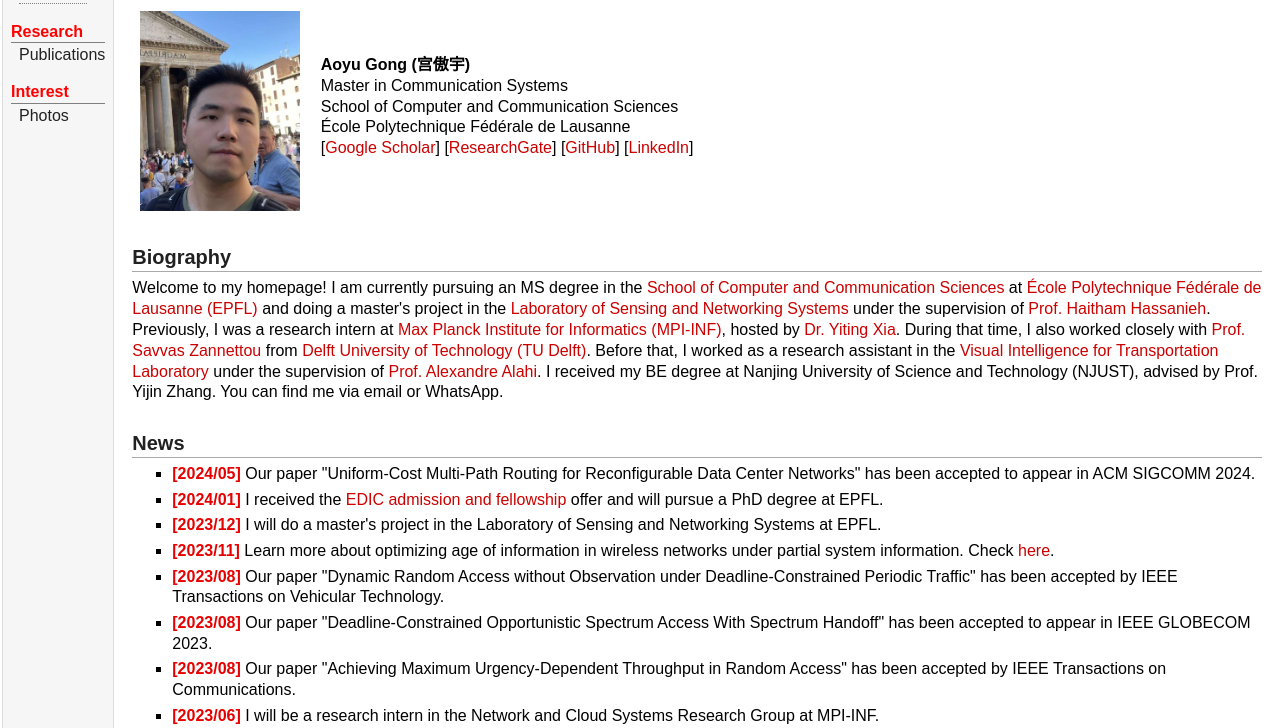
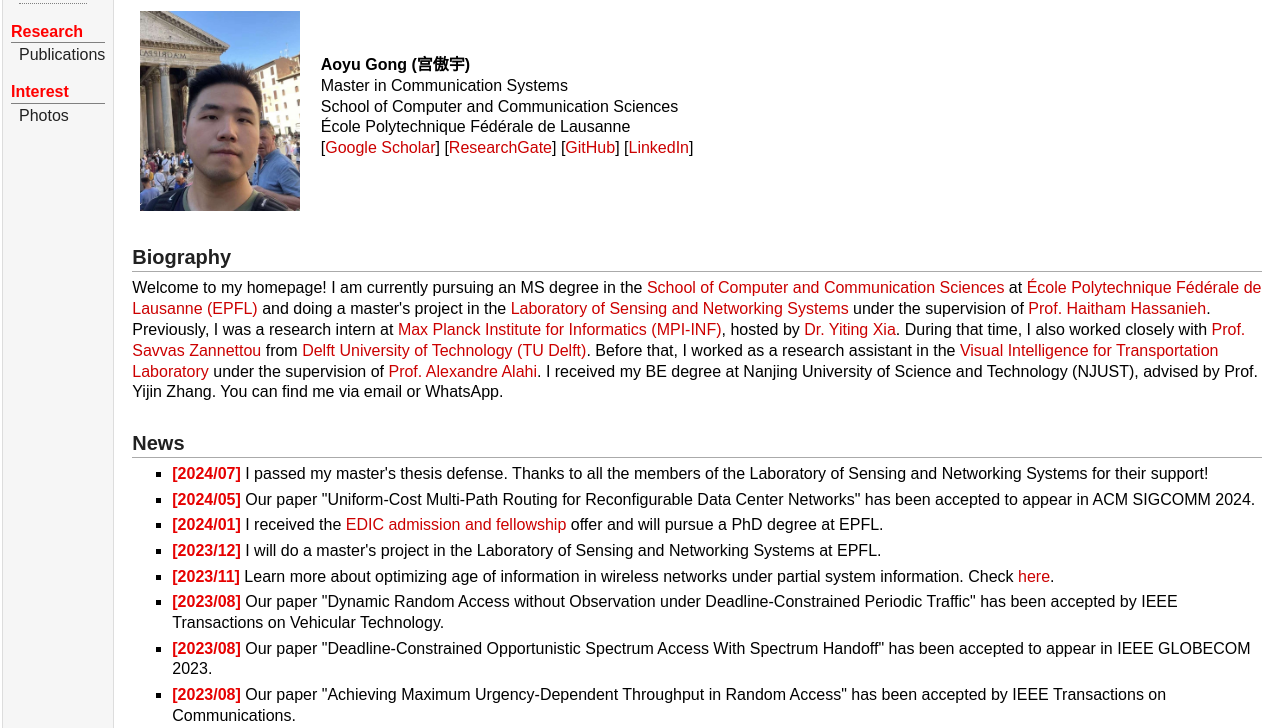
Before and after one commit to aygong/aygong.github.io, a plain HTML site: page index.html in a window 1280 px wide. Shown: the part 65-793 px from the top of the page. Drawn offline with Linux system fonts and the light colour scheme.

Commit message:
Update index.html

```diff
--- a/index.html
+++ b/index.html
@@ -43,6 +43,8 @@ School of Computer and Communication Sciences<br />
 <p>Welcome to my homepage! I am currently pursuing an MS degree in the <a href="https://www.epfl.ch/schools/ic/">School of Computer and Communication Sciences</a> at <a href="https://www.epfl.ch/en/">École Polytechnique Fédérale de Lausanne (EPFL)</a> and doing a master's project in the <a href="https://www.epfl.ch/labs/sens/">Laboratory of Sensing and Networking Systems</a> under the supervision of <a href="http://haitham.ece.illinois.edu/">Prof. Haitham Hassanieh</a>. Previously, I was a research intern at <a href="https://www.mpi-inf.mpg.de/home">Max Planck Institute for Informatics (MPI-INF)</a>, hosted by <a href="https://sites.google.com/view/yitingxia">Dr. Yiting Xia</a>. During that time, I also worked closely with <a href="https://zsavvas.github.io/">Prof. Savvas Zannettou</a> from <a href="https://www.tudelft.nl/en/">Delft University of Technology (TU Delft)</a>. Before that, I worked as a research assistant in the <a href="https://www.epfl.ch/labs/vita/">Visual Intelligence for Transportation Laboratory</a> under the supervision of <a href="https://people.epfl.ch/alexandre.alahi?lang=en">Prof. Alexandre Alahi</a>. I received my BE degree at Nanjing University of Science and Technology (NJUST), advised by Prof. Yijin Zhang. You can find me via email or WhatsApp.</p>
 <h2>News</h2>
 <ul>
+<li><p><font color="E60000"><b><b>[2024/07]</b></b></font> I passed my master's thesis defense. Thanks to all the members of the Laboratory of Sensing and Networking Systems for their support!</p>
+</li>
 <li><p><font color="E60000"><b><b>[2024/05]</b></b></font> Our paper "Uniform-Cost Multi-Path Routing for Reconfigurable Data Center Networks" has been accepted to appear in ACM SIGCOMM 2024.</p>
 </li>
 <li><p><font color="E60000"><b><b>[2024/01]</b></b></font> I received the <a href="https://www.epfl.ch/education/phd/edic-computer-and-communication-sciences/edic-computer-and-communication-sciences/edic-how-to-apply/">EDIC admission and fellowship</a> offer and will pursue a PhD degree at EPFL.</p>
```
